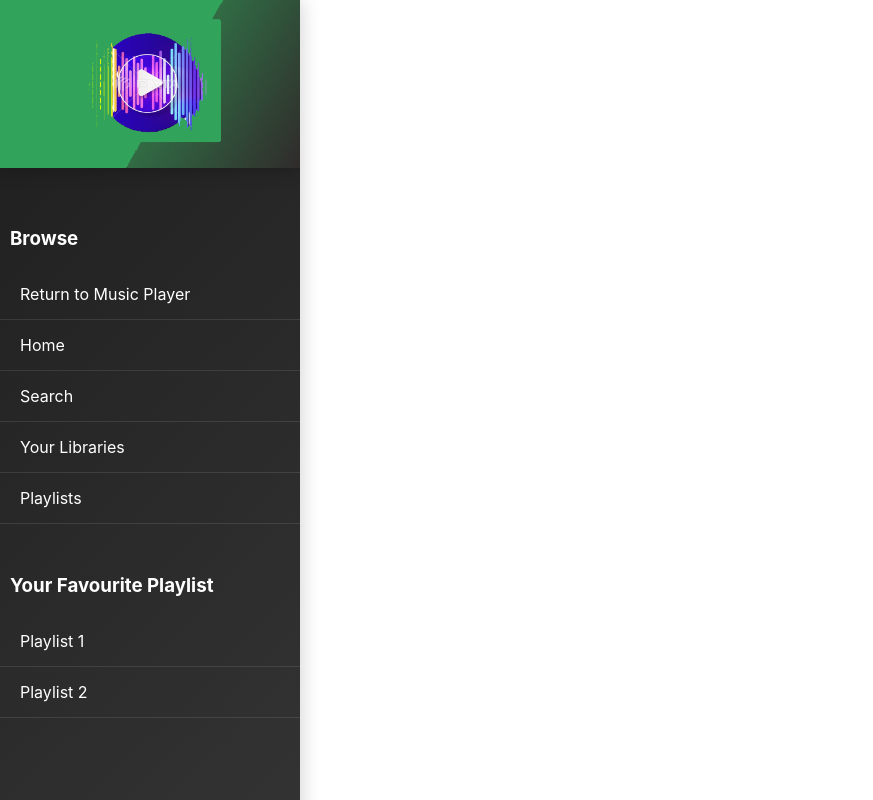
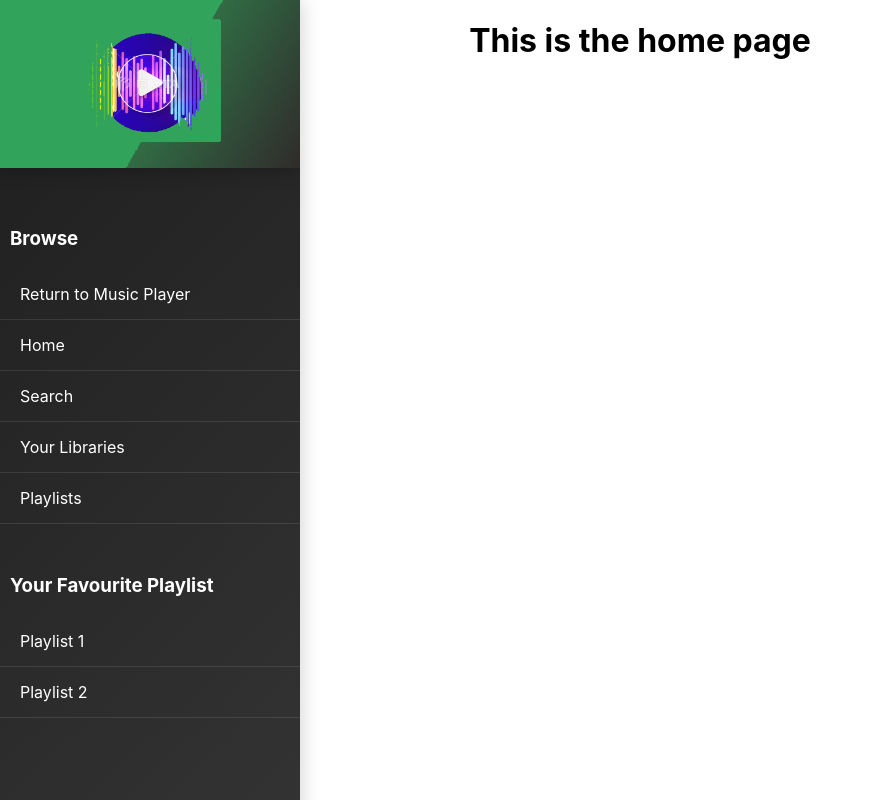
Before and after one commit to AwesomeCoders112/music_player_app, a React (Create React App) app: page /home in a window 1280 px wide. Shown: the whole page, without its empty margins (0-873 px from the left). Built offline with nearby package versions, Linux system fonts and the light colour scheme.

Commit message:
Routing Corrected

```diff
--- a/src/App.jsx
+++ b/src/App.jsx
@@ -1,8 +1,8 @@
 import React from 'react';
 import { BrowserRouter as Router, Routes, Route } from 'react-router-dom';
 import Sidebar from './components/Sidebar';
-import HomePage from './components/Home';
-import SearchPage from './components/Search';
+import Home from './components/Home';
+import Search from './components/Search';
 import back from './Back.jpg'
 
 function App() {
@@ -21,8 +21,8 @@ function App() {
               </div>
             </div>
           } />
-          <Route path="/home" element={<HomePage />} />
-          <Route path="/search" element={<SearchPage />} />
+          <Route path="/home" element={<Home/>} />
+          <Route path="/search" element={<Search/>} />
         </Routes>
       </div>
     </Router>
--- a/src/components/Home.jsx
+++ b/src/components/Home.jsx
@@ -2,6 +2,8 @@ import React from 'react'
 
 export default function Home() {
   return (
-    <div>HomePage Defined </div>
+    <div>
+      <h1 style={{textAlign: 'center'}}>This is the home page</h1>
+    </div>
   )
 }
--- a/src/components/Search.jsx
+++ b/src/components/Search.jsx
@@ -0,0 +1,9 @@
+import React from 'react'
+
+export default function Search() {
+  return (
+    <div>
+      <h1 style={{textAlign: 'center'}}> Search</h1>
+    </div>
+  )
+}
--- a/src/components/Sidebar.jsx
+++ b/src/components/Sidebar.jsx
@@ -4,27 +4,26 @@ import unnamed from './unnamed.png';
 import './Sidebar.css';
 
 const Sidebar = () => {
- return (
+  return (
     <div className="sidebar">
       <img src={unnamed} alt="Logo" className="sidebar-logo" />
       <div className="sidebar-list-container">
         <ul style={{ listStyleType: 'none', padding: 0 }}>
           <h3 style={{marginLeft: 10}}> Browse </h3>
-        <li><Link to="/"style={{ color: 'white', textDecoration: 'none' }}>Return to Music Player</Link></li>
-
-          <li><Link to="Home.jsx/" style={{ color: 'white', textDecoration: 'none' }}>Home</Link></li> {/* Use Link for navigation */}
-          <li><Link to="Search.jsx/" style={{ color: 'white', textDecoration: 'none' }} >Search</Link></li>
-          <li><Link to="Your_libraries/" style={{ color: 'white', textDecoration: 'none' }}>Your Libraries</Link></li>
-          <li><Link to="Playlists.jsx/" style={{ color: 'white', textDecoration: 'none' }}>Playlists</Link></li>
+          <li><Link to="/"style={{ color: 'white', textDecoration: 'none' }}>Return to Music Player</Link></li>
+          <li><Link to="/home" style={{ color: 'white', textDecoration: 'none' }}>Home</Link></li> {/* Use Link for navigation */}
+          <li><Link to="/search" style={{ color: 'white', textDecoration: 'none' }}>Search</Link></li>
+          <li><Link to="/your_libraries" style={{ color: 'white', textDecoration: 'none' }}>Your Libraries</Link></li>
+          <li><Link to="/playlists" style={{ color: 'white', textDecoration: 'none' }}>Playlists</Link></li>
         </ul>
         <ul style={{ listStyleType: 'none', padding: 0 }}>
           <h3 style={{marginLeft: 10}} > Your Favourite Playlist </h3>
-          <li><Link to="Playlist1.jsx/" style={{ color: 'white', textDecoration: 'none' }}>Playlist 1</Link></li>
-          <li><Link to="Playlist2.jsx/" style={{ color: 'white', textDecoration: 'none' }}>Playlist 2</Link></li>
+          <li><Link to="/playlist1" style={{ color: 'white', textDecoration: 'none' }}>Playlist 1</Link></li>
+          <li><Link to="/playlist2" style={{ color: 'white', textDecoration: 'none' }}>Playlist 2</Link></li>
         </ul>
       </div>
     </div>
- );
+  );
 };
 
 export default Sidebar;
```
Also changed, not shown: src/components/Playlist3.jsx (deleted, +0 -7 lines), src/components/Your_libraries.jsx (+9 -0 lines).
